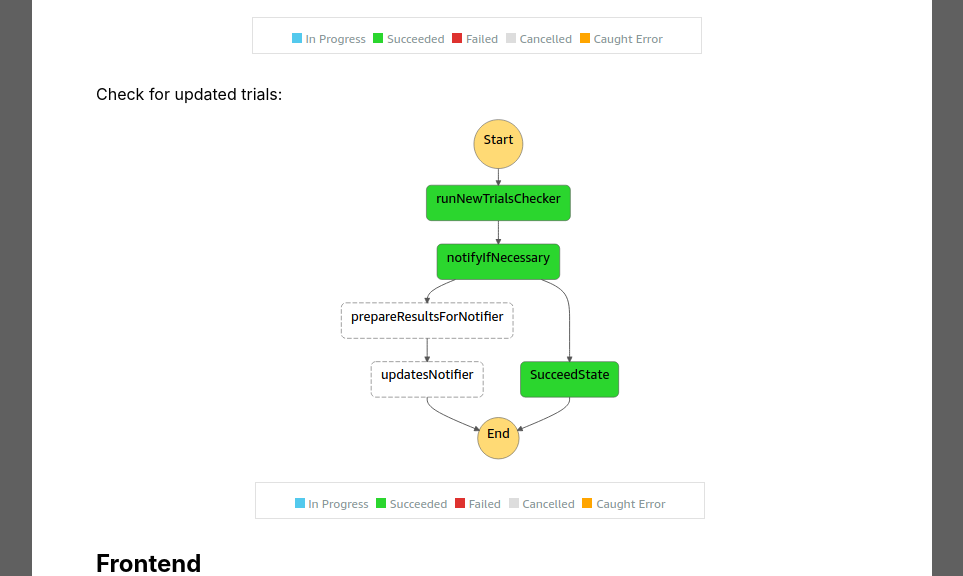
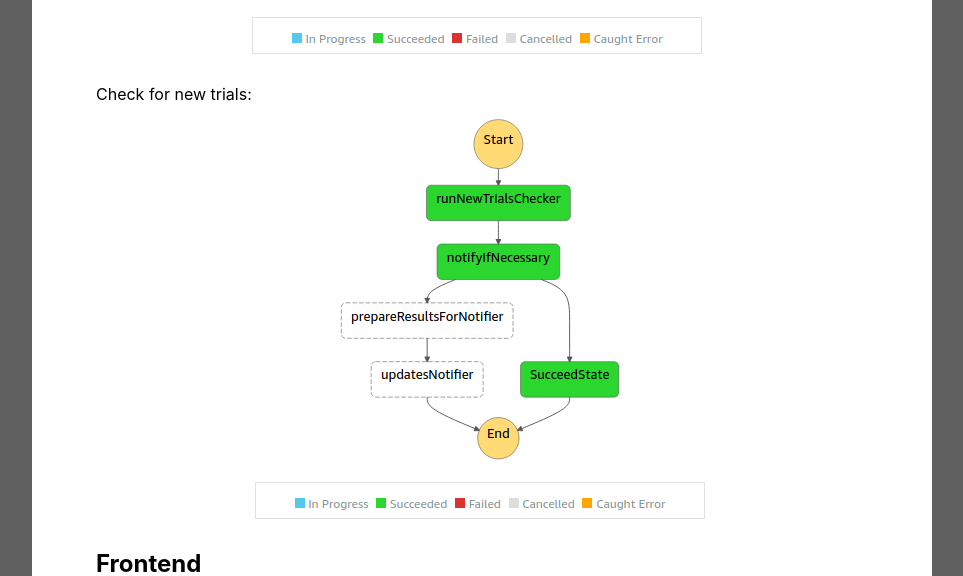
Before and after one commit to paulkamer/paulkamer.nl, a React (Create React App) app: page /projects/trialsmonitor in a window 1280 px wide. Shown: the part 1158-1734 px from the top of the page, without its empty margins (158-1121 px from the left). Built offline with nearby package versions, Linux system fonts and the light colour scheme.

Commit message:
Corrected a description

```diff
--- a/src/containers/projects/ProjectTrialmonitorPage.tsx
+++ b/src/containers/projects/ProjectTrialmonitorPage.tsx
@@ -71,7 +71,7 @@ const ProjectTrialmonitorPage = () => {
           />
         </p>
         <p>
-          Check for updated trials:
+          Check for new trials:
           <img
             className="trialmonitor-page__stepfunctions"
             src="/images/projects/trialsmonitor/workflow_newtrialschecker.png"
```
